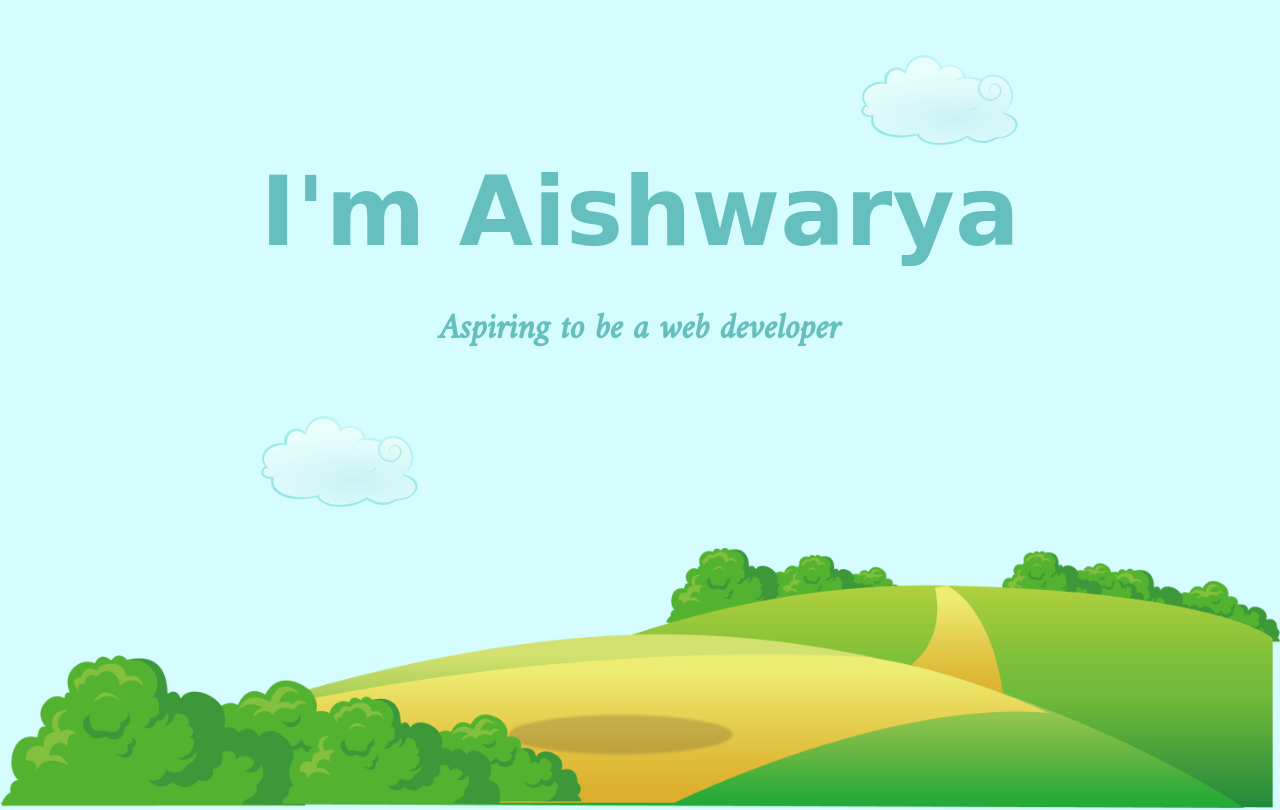
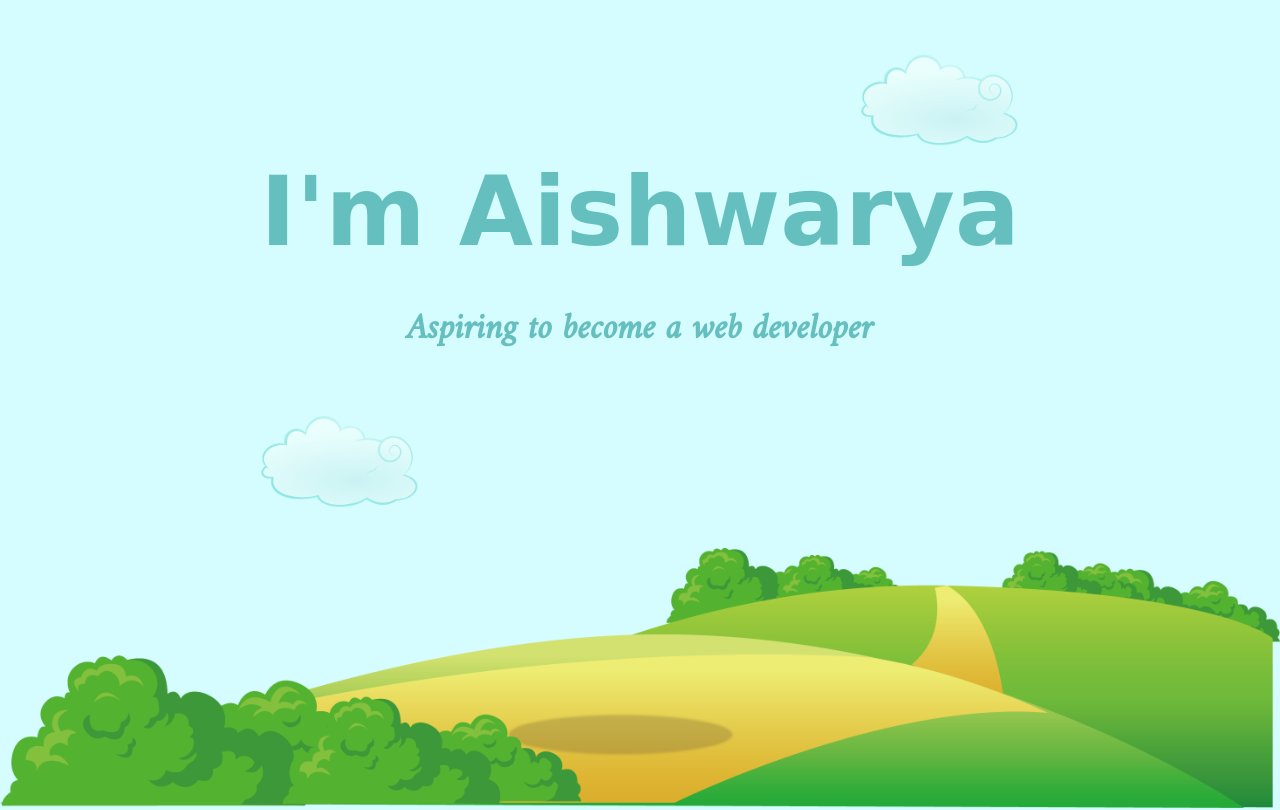
Before and after one commit to AishwaryaDixit815/Personal-site, a plain HTML site: page index.html in a window 1280 px wide. Shown: the top 810 px of the page. Drawn offline with Linux system fonts and the light colour scheme; a web font is replaced by a local one.

Commit message:
grammar check

```diff
--- a/index.html
+++ b/index.html
@@ -14,7 +14,7 @@
     <div style="background-color:#d5fdff;">
         <img src="images/cloud2.png" class="container" alt="cloud-img" style="left: 300px; top: 30px;">
         <h1>I'm Aishwarya</h1>
-        <h2>Aspiring to be a web developer</h2>
+        <h2>Aspiring to become a web developer</h2>
         <img src="images/cloud2.png" class="container" alt="cloud2-img" style="right: 300px;">
         <img src="images/mountain.png" style="max-width: -webkit-fill-available;" alt="mountain-img">
     </div>
```
